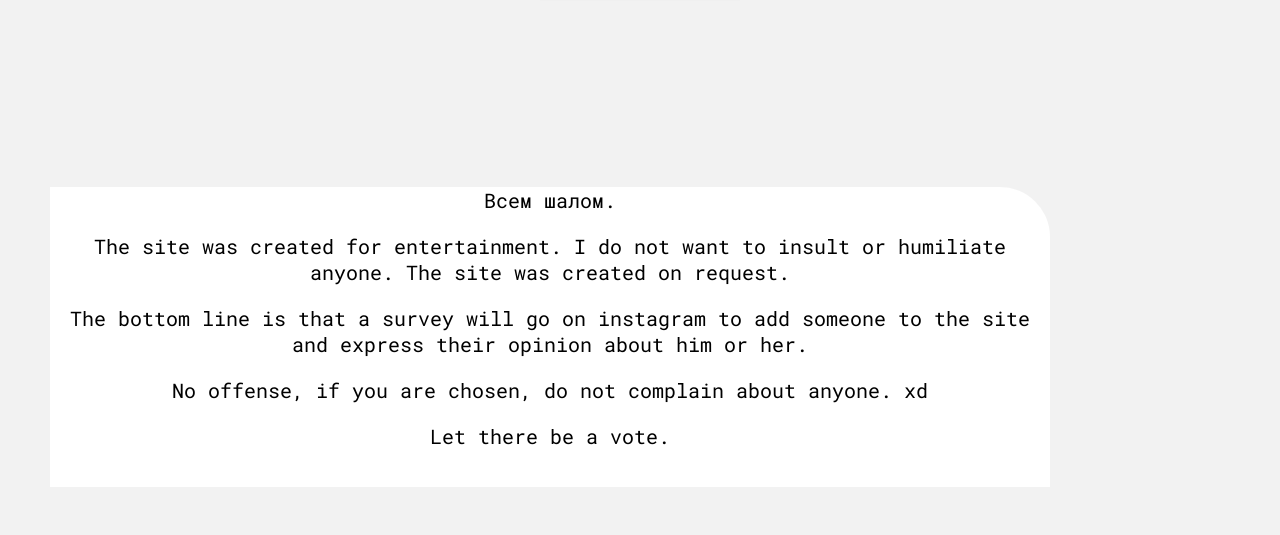
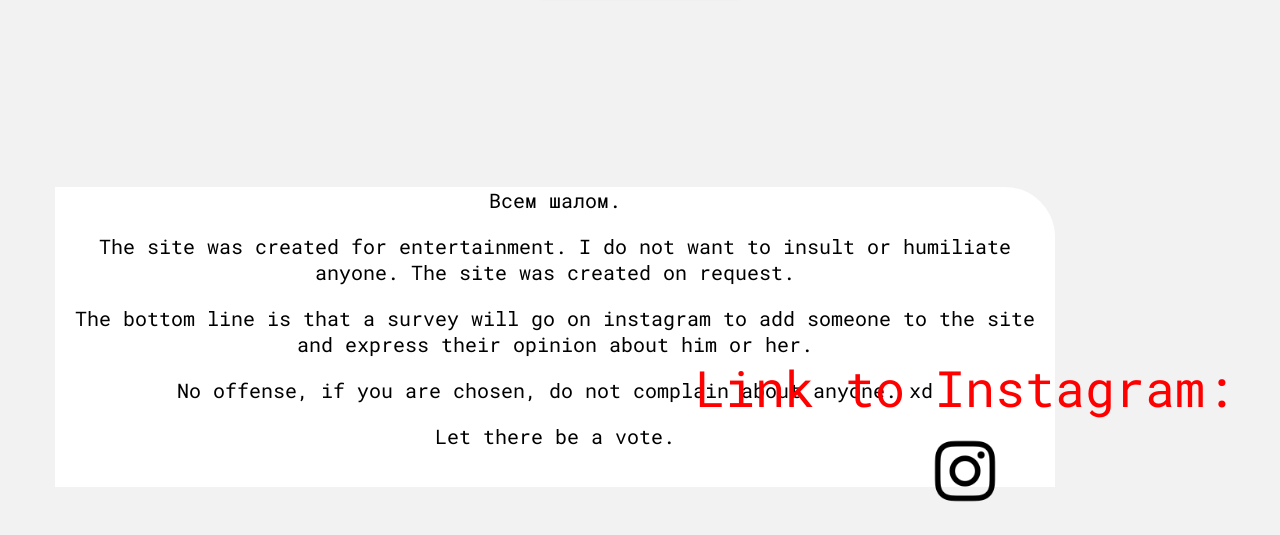
Before and after one commit to TheBitterTruthOfTheGymnasium/Bitter-Trurth-of-Gymnasium, a PHP site: page / in a window 1280 px wide. Shown: the part 295-830 px from the top of the page. Before the commit the page ends 782 px from the top, so only its background shows below. Run offline with PHP 8.4, Linux system fonts and the light colour scheme.

Commit message:
Update style.css

```diff
--- a/style.css
+++ b/style.css
@@ -2,7 +2,10 @@
     div.header {width: 1200px;}
        }
 @media screen and (max-width: 1280px) {
-    div.content {left:50px;}
+    div.content {left:55px;}
+       }
+@media screen and (max-width: 1280px) {
+    div.hat {left:100px;}
        }
 @font-face {
     font-family: Anton-Regular;
@@ -59,7 +62,7 @@ p{
 }
 .instagram{
     font-family: RobotoMono-VariableFont_wght;
-
+  position: absolute;
     left: 650px;
     top:650px;
 
```
